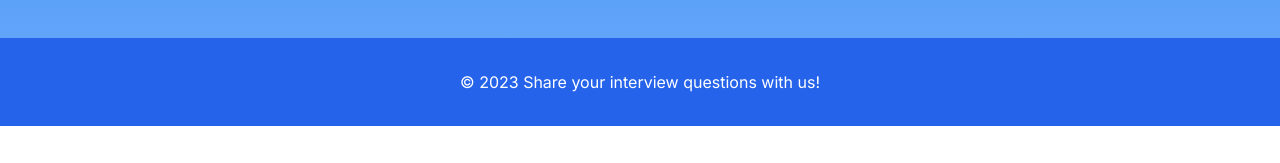
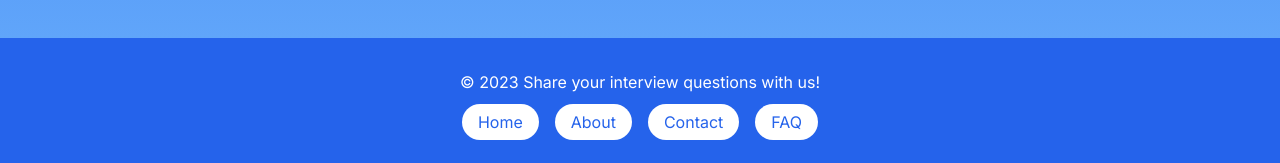
Before and after one commit to vicarb/qa-front, a Next.js app: page /concept/1 in a window 1280 px wide. Shown: the part 762-925 px from the top of the page. Before the commit the page ends 888 px from the top, so only its background shows below. Built offline with nearby package versions, Linux system fonts and the light colour scheme; no server answers.

Commit message:
updated footer layout

```diff
--- a/components/Footer/Footer.tsx
+++ b/components/Footer/Footer.tsx
@@ -1,11 +1,35 @@
-// components/Footer/Footer.tsx
-
 import React from 'react';
+import Link from 'next/link'; // If you are using Next.js for navigation
 
 const Footer: React.FC = () => {
   return (
     <footer className="bg-blue-600 mt-0 py-8 text-center text-white">
-      <p>&copy; {new Date().getFullYear()} Share your interview questions with us!</p>
+      <div className="container mx-auto">
+        <p className="mb-4">&copy; {new Date().getFullYear()} Share your interview questions with us!</p>
+        <div className="flex justify-center">
+          {/* Styled Navigation buttons */}
+          <Link href="/">
+            <span className="mx-2 py-2 px-4 bg-white text-blue-600 rounded-full hover:bg-blue-500 hover:text-white">
+              Home
+            </span>
+          </Link>
+          <Link href="/about">
+            <span className="mx-2 py-2 px-4 bg-white text-blue-600 rounded-full hover:bg-blue-500 hover:text-white">
+              About
+            </span>
+          </Link>
+          <Link href="/contact">
+            <span className="mx-2 py-2 px-4 bg-white text-blue-600 rounded-full hover:bg-blue-500 hover:text-white">
+              Contact
+            </span>
+          </Link>
+          <Link href="/faq">
+            <span className="mx-2 py-2 px-4 bg-white text-blue-600 rounded-full hover:bg-blue-500 hover:text-white">
+              FAQ
+            </span>
+          </Link>
+        </div>
+      </div>
     </footer>
   );
 };
```
